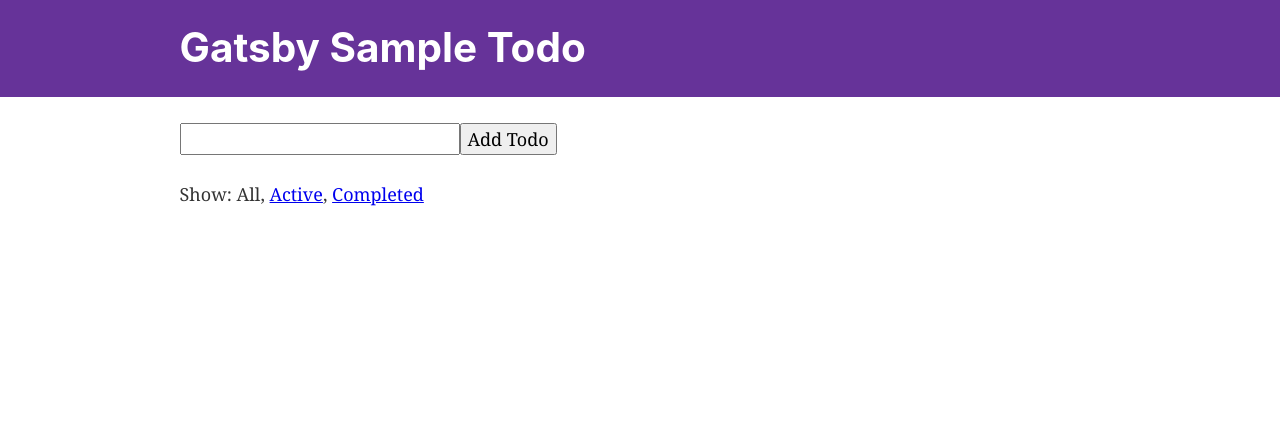
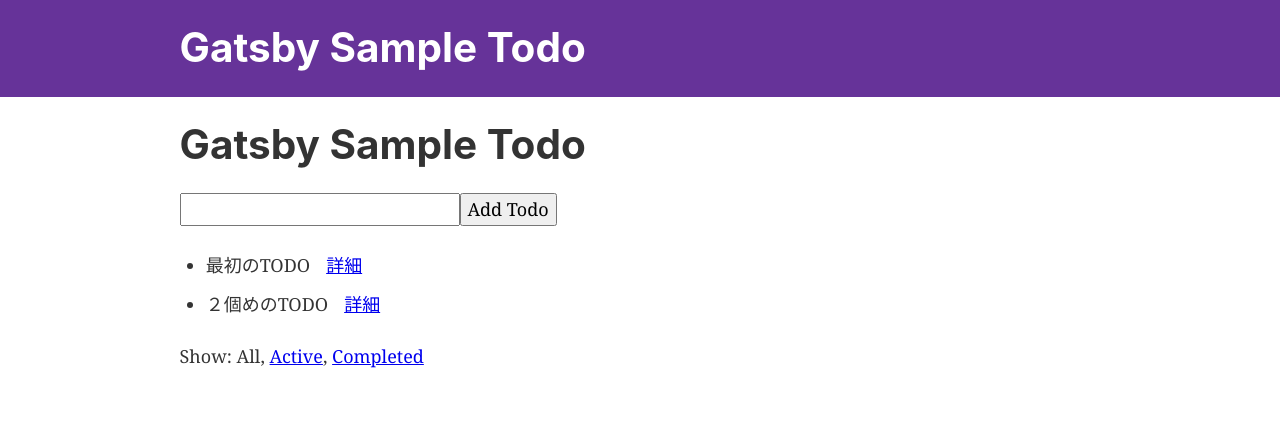
Before and after one commit to rei-m/gatsby-todo, a Gatsby site: page / in a window 1280 px wide. Built offline with nearby package versions, Linux system fonts and the light colour scheme; Gatsby itself is replaced by a stand-in of ours.

Commit message:
add initial data

```diff
--- a/src/actions/index.ts
+++ b/src/actions/index.ts
@@ -1,6 +1,8 @@
 import { Action } from 'redux';
 
 let nextTodoId = 0;
+
+export const createTodoId = () => nextTodoId++;
 
 /*
  * action types
@@ -19,18 +21,18 @@ export const VisibilityFilter = {
 };
 
 export interface SetVisibilityFilterAction extends Action {
-  type: string;
+  type: typeof SET_VISIBILITY_FILTER;
   filter: string;
 }
 
 export interface AddTodoAction extends Action {
-  type: string;
+  type: typeof ADD_TODO;
   id: number;
   text: string;
 }
 
 export interface ToggleTodoAction extends Action {
-  type: string;
+  type: typeof TOGGLE_TODO;
   id: number;
 }
 
@@ -39,7 +41,7 @@ export interface ToggleTodoAction extends Action {
  */
 export function addTodo(text: string): AddTodoAction {
   return {
-    id: nextTodoId++,
+    id: createTodoId(),
     text: text,
     type: ADD_TODO,
   };
--- a/src/components/Todo.tsx
+++ b/src/components/Todo.tsx
@@ -26,7 +26,7 @@ const Todo: React.FunctionComponent<TodoProps> = ({
         {text}
       </span>
       <span style={ { marginLeft: 16 } }>
-        <Link to="/page-2/">詳細</Link>
+        <Link to={`/todo/${id}/`}>詳細</Link>
       </span>
     </li>
   );
--- a/src/pages/index.tsx
+++ b/src/pages/index.tsx
@@ -1,7 +1,7 @@
-import React from 'react'
+import React from 'react';
+import { graphql } from "gatsby";
 import AddTodo from '../containers/AddTodo';
 import VisibleTodoList from '../containers/VisibleTodoList';
-// import { Link } from 'gatsby'
 import Layout from '../components/layout'
 import Footer from '../components/Footer'
 import SEO from '../components/seo'
@@ -19,9 +19,20 @@ import SEO from '../components/seo'
 //   </Layout>
 // )
 
-const IndexPage: React.FunctionComponent<{}> = () => (
+export interface IndexPageProps {
+  data: {
+    site: {
+      siteMetadata: {
+        title: string;
+      }
+    }
+  }
+}
+
+const IndexPage: React.FunctionComponent<IndexPageProps> = ({ data }) => (
   <Layout>
     <SEO title="Home" keywords={[`gatsby`, `application`, `react`]} description="" />
+    <h1>{data.site.siteMetadata.title}</h1>
     <AddTodo />
     <VisibleTodoList />
     <Footer />
@@ -29,3 +40,13 @@ const IndexPage: React.FunctionComponent<{}> = () => (
 );
 
 export default IndexPage
+
+export const query = graphql`
+  query {
+    site {
+      siteMetadata {
+        title
+      }
+    }
+  }
+`;
--- a/src/state/todos.ts
+++ b/src/state/todos.ts
@@ -3,32 +3,42 @@ import {
   AddTodoAction,
   TOGGLE_TODO,
   ToggleTodoAction,
+  createTodoId,
 } from '../actions';
 import { Todo } from '../types';
 
-const createTodo = (action: AddTodoAction): Todo => {
-  return {
-    completed: false,
-    id: action.id,
-    text: action.text,
-  };
-};
+const createTodo = ({ id, text }: AddTodoAction): Todo => ({
+  completed: false,
+  id,
+  text,
+});
 
 const toggleTodo = (state: Todo, action: ToggleTodoAction): Todo => {
   if (state.id !== action.id) {
     return state;
   }
-  return Object.assign({}, state, {
+  return {
+    ...state,
     completed: !state.completed,
-  });
+  };
 };
 
-const todos = (state: Todo[] = [], action: AddTodoAction | ToggleTodoAction) => {
+const initialData: Todo[] = [{
+  id: createTodoId(),
+  text: '最初のTODO',
+  completed: false
+}, {
+  id: createTodoId(),
+  text: '２個めのTODO',
+  completed: false
+}];
+
+const todos = (state: Todo[] = initialData, action: AddTodoAction | ToggleTodoAction) => {
   switch (action.type) {
     case ADD_TODO:
       return [
         ...state,
-        createTodo(action as AddTodoAction),
+        createTodo(action),
       ];
     case TOGGLE_TODO:
       return state.map((t) =>
```
Also changed, not shown: gatsby-node.1.js (added, +52 -0 lines), gatsby-node.js (deleted, +0 -7 lines), gatsby-node.ts (added, +56 -0 lines), src/templates/todo-detail.tsx (+9 -26 lines).
